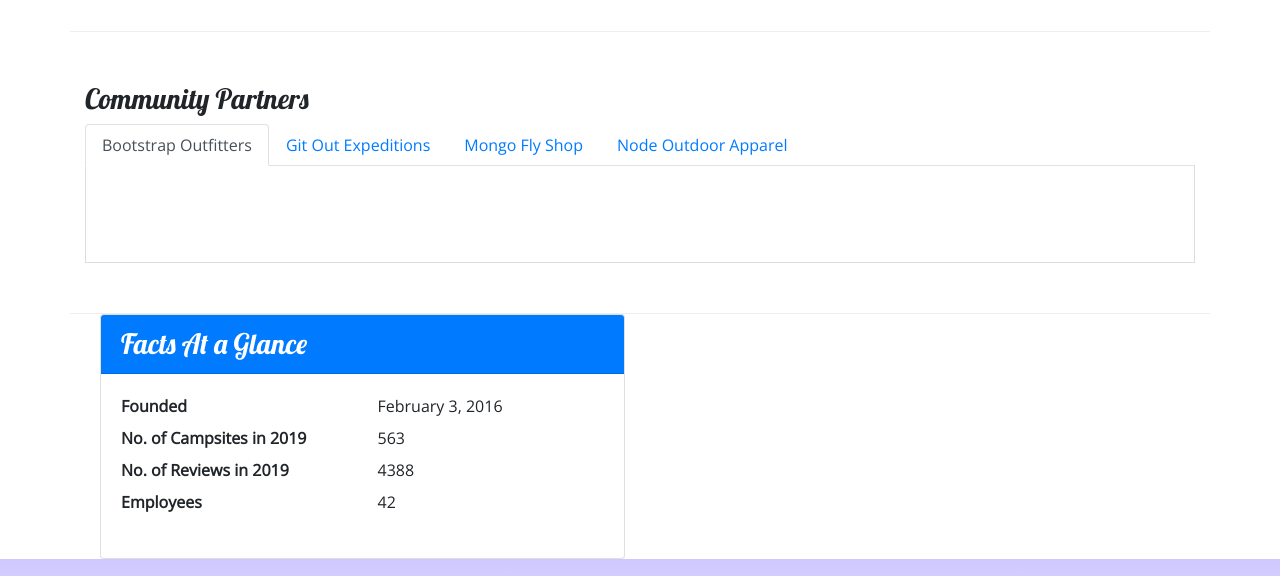
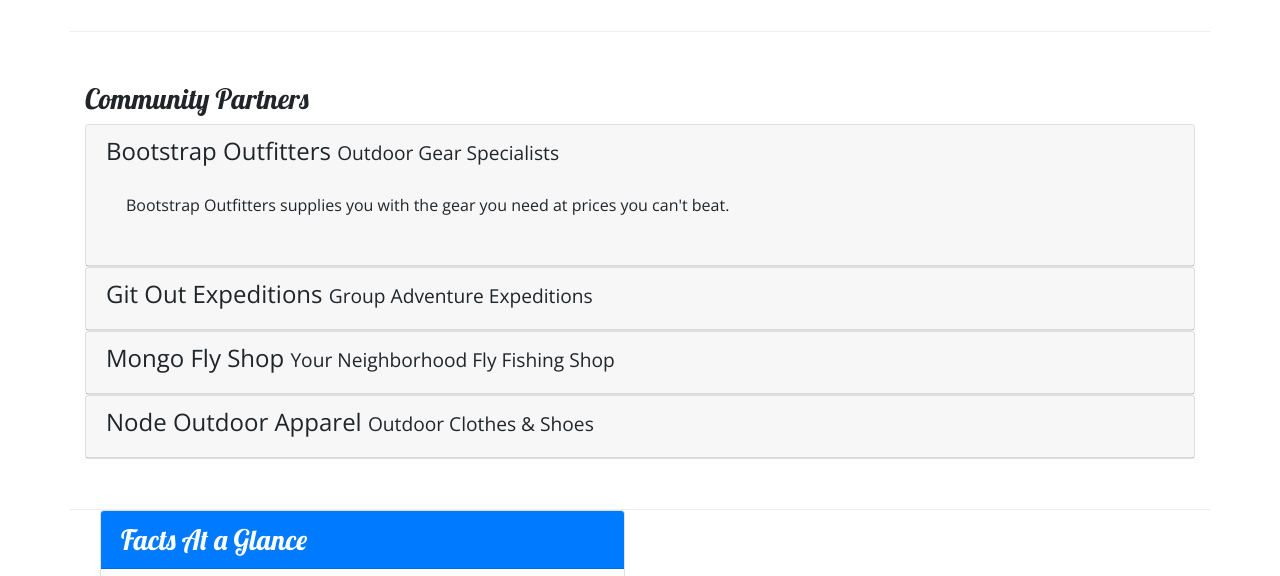
Before and after one commit to arteaga34/Bootstrap-Project, a website: page aboutus.html in a window 1280 px wide. Shown: the part 650-1226 px from the top of the page. Drawn offline with nearby package versions, Linux system fonts and the light colour scheme.

Commit message:
Accordian

```diff
--- a/aboutus.html
+++ b/aboutus.html
@@ -73,28 +73,62 @@
         <div class="row row-content">
             <div class="col">
                 <h3>Community Partners</h3>
-                <ul class="nav nav-tabs">
-                    <li class="nav-item"><a class="nav-link active" href="#bootstrap" role="tab" data-toggle="tab">Bootstrap Outfitters</a></li>
-                    <li class="nav-item"><a class="nav-link" href="#git" role="tab" data-toggle="tab">Git Out Expeditions</a></li>
-                    <li class="nav-item"><a class="nav-link" href="#mongo" role="tab" data-toggle="tab">Mongo Fly Shop</a></li>
-                    <li class="nav-item"><a class="nav-link" href="#node" role="tab" data-toggle="tab">Node Outdoor Apparel</a></li>
-                </ul>
-                <div class="tab-content">
-                    <div role="tabpanel" class="tab-pane fade active" id="bootstrap">
-                        <h4>Bootstrap Outfitters <small>Outdoor Gear Specialists</small></h4>
-                        <p class="d-none d-sm-block">Bootstrap Outfitters supplies you with the gear you need at prices you can't beat.</p>
+                <div id="accordion">
+                    <div class="card">
+                        <div role="tab" class="card-header">
+                            <h4>
+                                <a data-toggle="collapse" data-target="#bootstrap">
+                                    Bootstrap Outfitters <small>Outdoor Gear Specialists</small>
+                                </a>
+                            </h4>
+                            <div class="collapse show" id="bootstrap" data-parent="#accordion">
+                                <div class="card-body">
+                                    <p class="d-none d-sm-block">Bootstrap Outfitters supplies you with the gear you need at prices you can't beat.</p>
+                                </div>
+                            </div>
+                        </div>
                     </div>
-                    <div role="tabpanel" class="tab-pane fade" id="git">
-                        <h4>Git Out Expeditions <small>Group Adventure Expeditions</small></h4>
-                        <p class="d-none d-sm-block">Join Git Out Expeditions to explore new horizons with a group of other adventurers!</p>
+                    <div class="card">
+                        <div role="tab" class="card-header">
+                            <h4>
+                                <a class="collapsed" data-toggle="collapse" data-target="#git">
+                                Git Out Expeditions <small>Group Adventure Expeditions</small>
+                                </a>
+                            </h4>
+                            <div class="collapse" id="git" data-parent="#accordion">
+                                <div class="card-body">
+                                    <p class="d-none d-sm-block">Join Git Out Expeditions to explore new horizons with a group of other adventurers!</p>
+                                </div>
+                            </div>
+                        </div>
                     </div>
-                    <div role="tabpanel" class="tab-pane fade" id="mongo">
-                        <h4>Mongo Fly Shop <small>Your Neighborhood Fly Fishing Shop</small></h4>
-                        <p class="d-none d-sm-block">Need a new fishing pole, a tacklebox, or flies of all kinds? Stop by Mongo Fly Shop.</p>
+                    <div class="card">
+                        <div role="tab" class="card-header">
+                            <h4>
+                                <a class="collapsed" data-toggle="collapse" data-target="#mongo">
+                                Mongo Fly Shop <small>Your Neighborhood Fly Fishing Shop</small>
+                                </a>
+                            </h4>
+                            <div class="collapse" id="mongo" data-parent="#accordion">
+                                <div class="card-body">
+                                    <p class="d-none d-sm-block">Need a new fishing pole, a tacklebox, or flies of all kinds? Stop by Mongo Fly Shop.</p>
+                                </div>
+                            </div>
+                        </div>
                     </div>
-                    <div role="tabpanel" class="tab-pane fade" id="node">
-                        <h4>Node Outdoor Apparel <small>Outdoor Clothes & Shoes</small></h4>
-                        <p class="d-none d-sm-block">From polar fleeces to swimsuits, hiking boots to waders, a visit to Node will be sure to get you covered.</p>
+                    <div class="card">
+                        <div role="tab" class="card-header">
+                            <h4>
+                                <a class="collapsed" data-toggle="collapse" data-target="#node">
+                                Node Outdoor Apparel <small>Outdoor Clothes & Shoes</small>
+                                </a>
+                            </h4>
+                            <div class="collapse" id="node" data-parent="#accordion">
+                                <div class="card-body">
+                                    <p class="d-none d-sm-block">From polar fleeces to swimsuits, hiking boots to waders, a visit to Node will be sure to get you covered.</p>
+                                </div>
+                            </div>
+                        </div>
                     </div>
                 </div>
             </div>
--- a/css/styles.css
+++ b/css/styles.css
@@ -36,8 +36,13 @@ footer {
     background-color: #901CAD;
 }
 
-.tab-content {
+/* .tab-content {
     border: 1px solid #DDD;
     border-top: none;
     padding: 10px;
-}
+} */
+
+a, a:hover {
+    color: inherit;
+    text-decoration: none;
+  }
```
